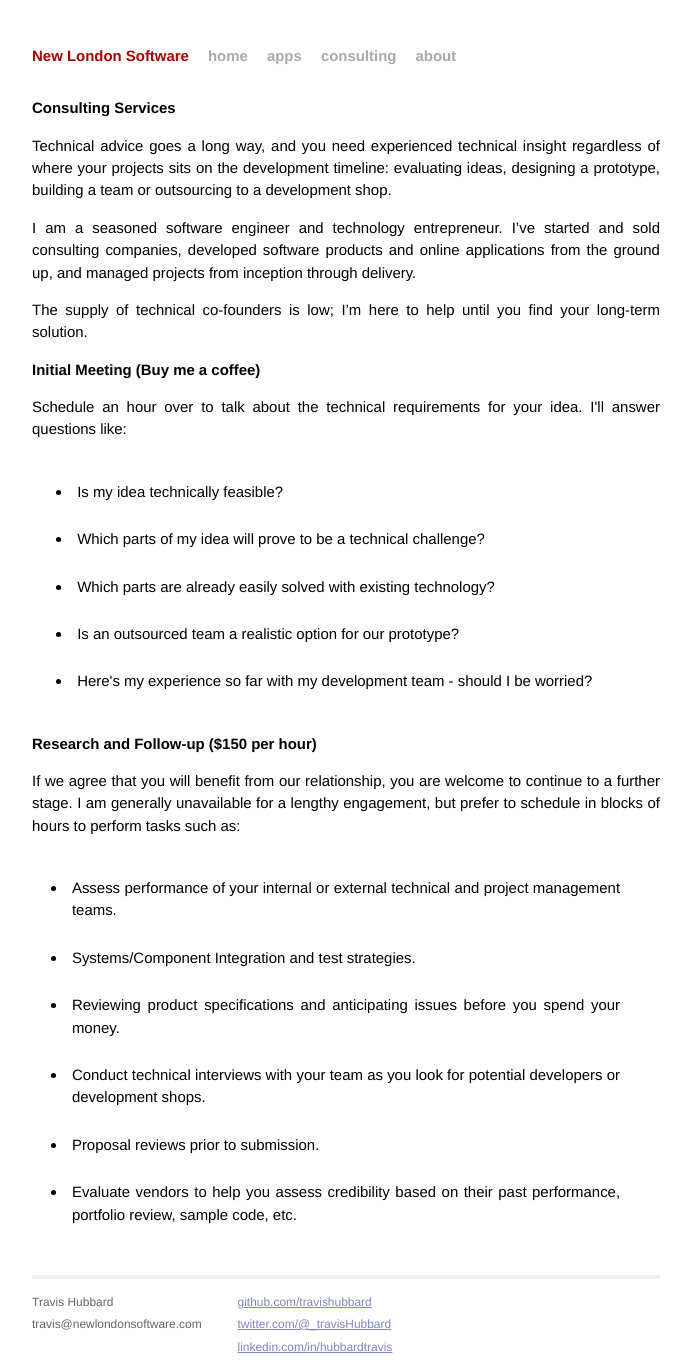
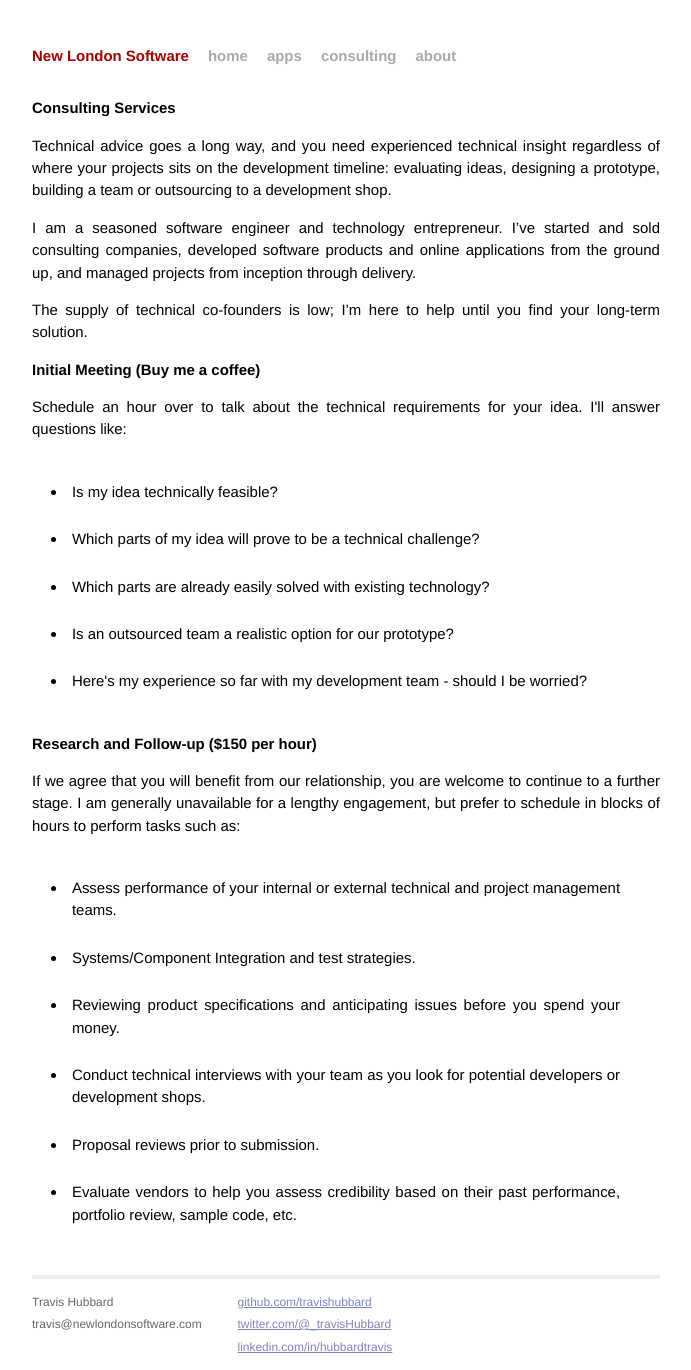
Before and after one commit to travishubbard/travishubbard.github.io, a Jekyll site: the page built from consulting.html, in a window 1280 px wide. Shown: the whole page, without its empty margins (294-985 px from the left). Built offline with Jekyll 4.4.1, drawn with Linux system fonts in a browser that asks for light colours; Markdown is read by kramdown in place of the engine named in the settings.

Commit message:
format consulting page

```diff
--- a/consulting.html
+++ b/consulting.html
@@ -23,7 +23,7 @@
 	<p>
 		Schedule an hour over to talk about the technical requirements for your idea. I'll answer questions like:
 	</p>
-	<div class='post'>
+	<p>
 			<ul>
 				<li>
 					Is my idea technically feasible?
@@ -41,7 +41,7 @@
 					Here's my experience so far with my development team - should I be worried?
 				</li>
 			</ul>
-	</div>
+	</p>
 
 
 	<h2>Research and Follow-up ($150 per hour)</h2>
```
